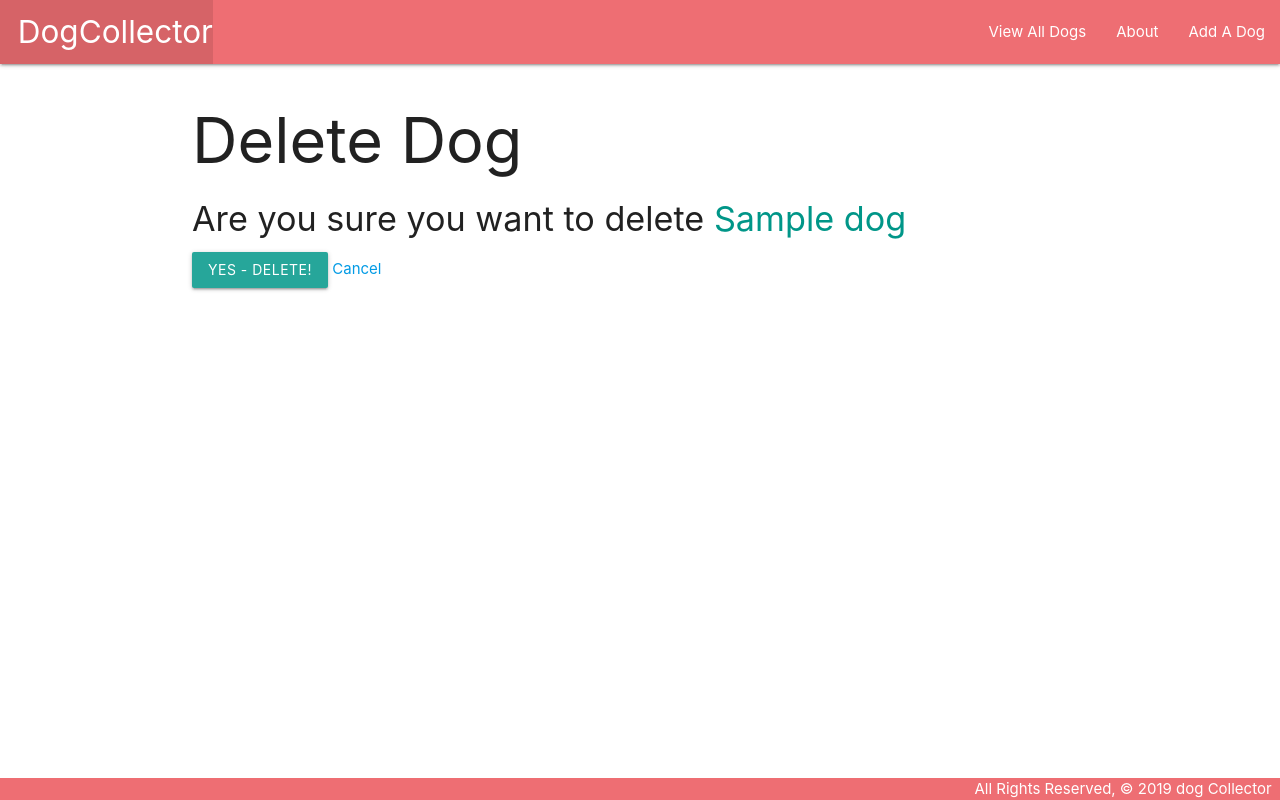
After one commit to keeeeeyu/dog-collector-lab, a Django app: page /dogs/1/delete in a window 1280 px wide. The commit adds this page. Run offline with Django 4.2, Linux system fonts and the light colour scheme; tables that the repository leaves empty hold one stand-in row (values such as "Sample post").

Commit message:
forgot to commit often again.........

```diff
--- a/dogcollector/main_app/models.py
+++ b/dogcollector/main_app/models.py
@@ -1,4 +1,5 @@
 from django.db import models
+from django.urls import reverse
 
 # Create your models here.
 class Dog(models.Model):
@@ -9,3 +10,6 @@ class Dog(models.Model):
 
     def __str__(self):
         return f"The dog names {self.name} has id of {self.id}"
+
+    def get_absolute_url(self):
+        return reverse('detail', kwargs={'dog_id': self.id})
--- a/dogcollector/main_app/templates/base.html
+++ b/dogcollector/main_app/templates/base.html
@@ -19,8 +19,9 @@
             </li>
           </ul>
           <ul class="right">
-            <li><a href="/dogs">View All Dogs</a></li>
-            <li><a href="/about">About</a></li>
+            <li><a href="{% url 'index' %}">View All Dogs</a></li>
+            <li><a href="{% url 'about' %}">About</a></li>
+            <li><a href="{% url 'dogs_create' %}">Add A Dog</a></li>
           </ul>
         </div>
       </nav>
--- a/dogcollector/main_app/templates/dog/detail.html
+++ b/dogcollector/main_app/templates/dog/detail.html
@@ -15,5 +15,9 @@
             <p>Age: Puppy</p>
         {% endif %}
     </div>
+    <div class="card-action">
+		<a href="{% url 'dogs_update' dog.id %}">Edit</a>
+		<a href="{% url 'dogs_delete' dog.id %}">Delete</a>
+	</div>
 </div>
 {% endblock  %}
--- /dev/null
+++ b/dogcollector/main_app/templates/main_app/dog_confirm_delete.html
@@ -0,0 +1,17 @@
+{% extends 'base.html' %}
+
+
+
+{% block content %}
+<h1>Delete Dog</h1>
+
+<h4>Are you sure you want to delete <span class="teal-text">{{ object.name }}</span></h4>
+
+<form action="" method="POST">
+    {% csrf_token %}
+    <input type="submit" value="Yes - Delete!" class="btn">
+    <a href="{% url 'detail' dog.id %}">Cancel</a>
+
+</form>
+
+{% endblock content %}
--- a/dogcollector/main_app/urls.py
+++ b/dogcollector/main_app/urls.py
@@ -6,5 +6,8 @@ urlpatterns = [
     path('', views.home, name='home'),
     path('about/', views.about, name='about'),
     path('dogs/', views.dogs_index, name='index'),
-    path('dogs/<int:dog_id>/', views.dogs_detail, name='detail')
+    path('dogs/<int:dog_id>/', views.dogs_detail, name='detail'),
+    path('dogs/create/', views.DogCreate.as_view(), name='dogs_create'),
+    path('dogs/<int:pk>/update', views.DogUpdate.as_view(), name='dogs_update'),
+    path('dogs/<int:pk>/delete', views.DogDelete.as_view(), name='dogs_delete')
 ]
--- a/dogcollector/main_app/views.py
+++ b/dogcollector/main_app/views.py
@@ -1,8 +1,21 @@
+from dataclasses import fields
 from django.shortcuts import render
 from django.http import HttpResponse
 # Create your views here.
+from django.views.generic.edit import CreateView, UpdateView, DeleteView
 from .models import Dog
 
+class DogCreate(CreateView):
+    model = Dog
+    fields = '__all__'
+
+class DogUpdate(UpdateView):
+    model = Dog
+    fields = ['breed', 'description', 'age']
+
+class DogDelete(DeleteView):
+    model = Dog
+    success_url = '/dogs/'
 
 def home(request):
     return HttpResponse('<h1>hello world</h1>')
```
Also changed, not shown: dogcollector/main_app/templates/main_app/dog_form.html (added, +20 -0 lines).
